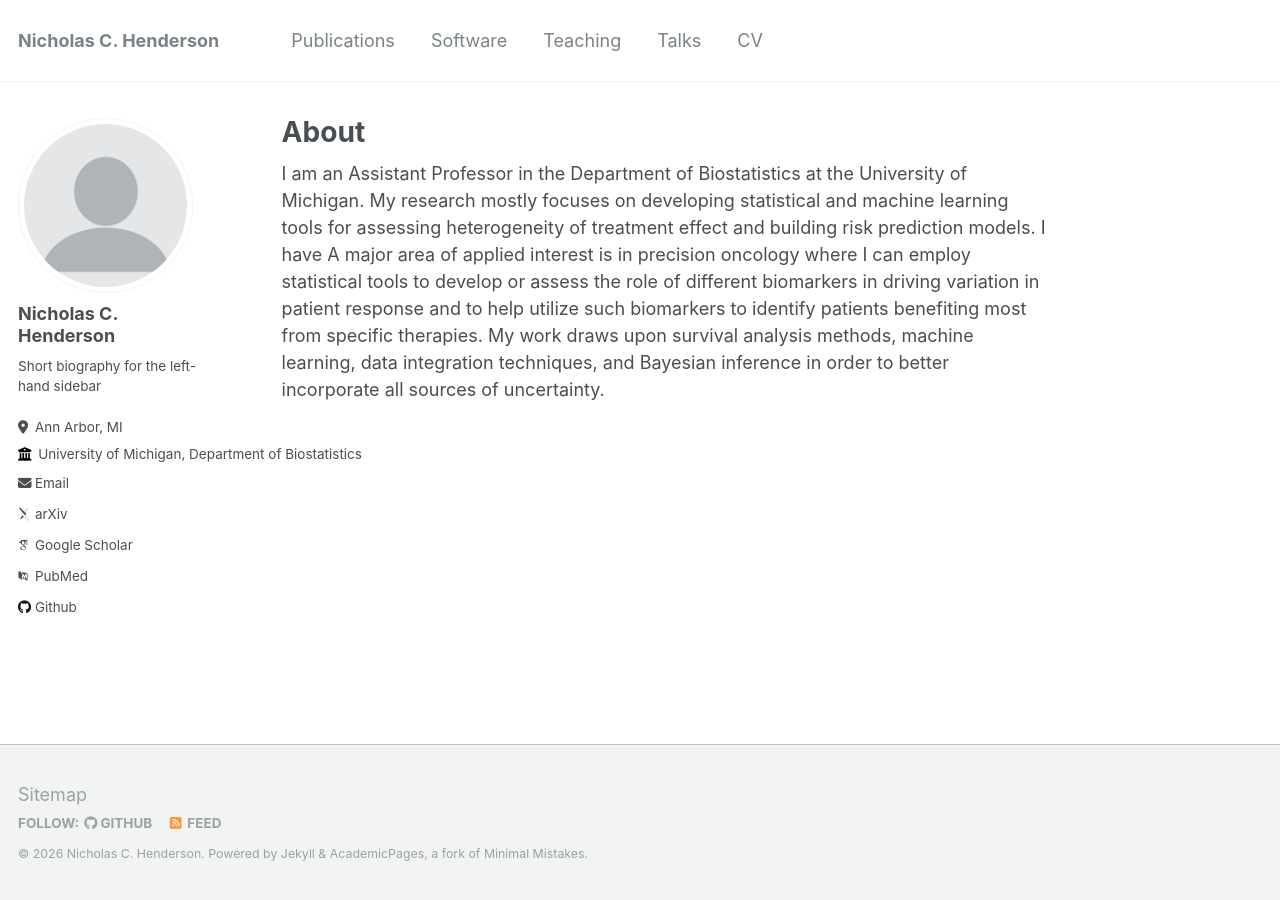
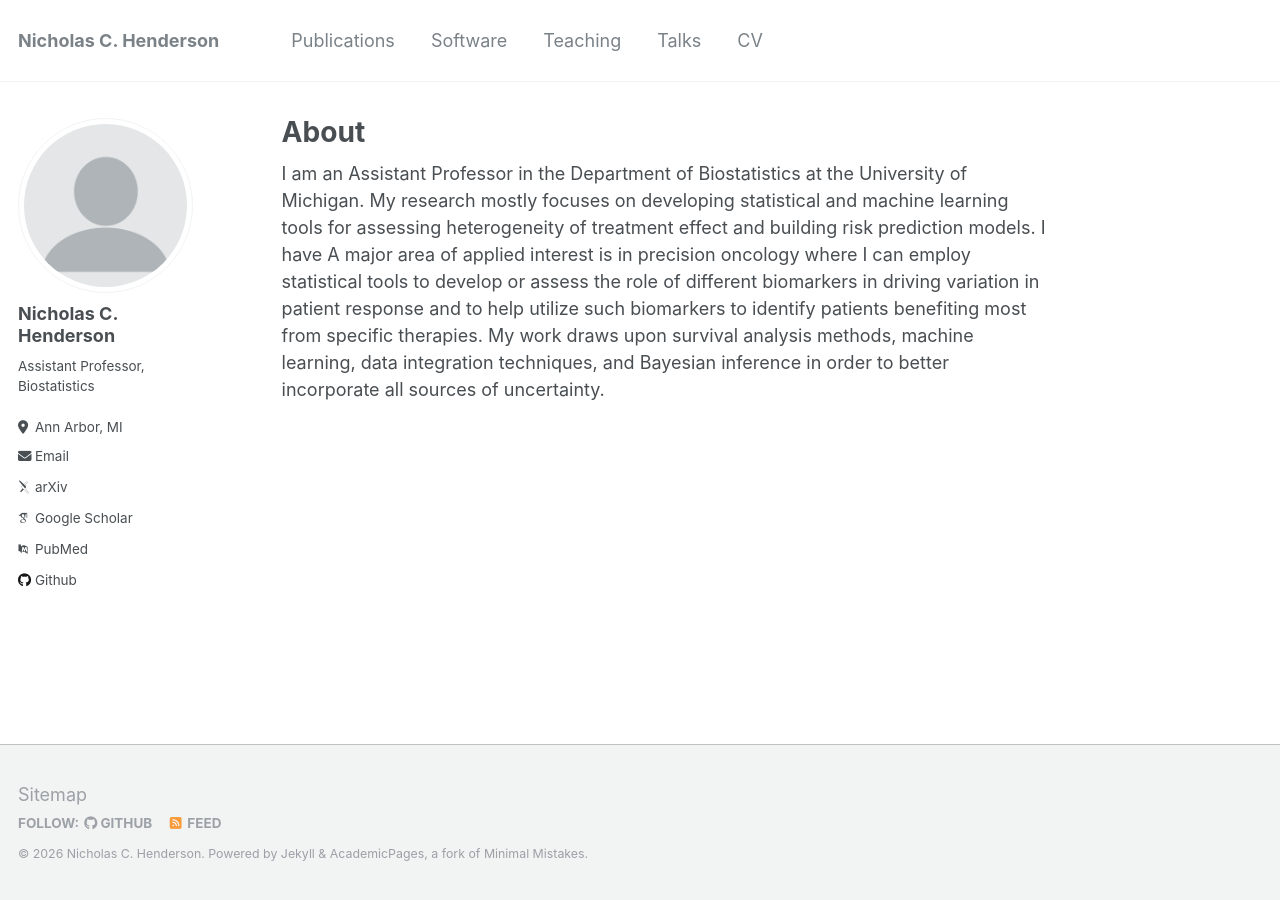
Before and after one commit to nchenderson/nchenderson.github.io, a Jekyll site: the page built from _pages/about.md, in a window 1280 px wide. Built offline with Jekyll 4.4.1, drawn with Linux system fonts in a browser that asks for light colours; some web fonts are replaced.

Commit message:
fixed sidebar

```diff
--- a/_config.yml
+++ b/_config.yml
@@ -24,9 +24,9 @@ author:
   avatar           : "profile.png"
   name             : "Nicholas C. Henderson"
   pronouns         : # example: "she/her"
-  bio              : "Short biography for the left-hand sidebar"
+  bio              : "Assistant Professor, Biostatistics"
   location         : "Ann Arbor, MI"
-  employer         : "University of Michigan, Department of Biostatistics"
+  school           : "University of Michigan"
   uri              : # URL
   email            : "nchender@umich.edu"
 
```
